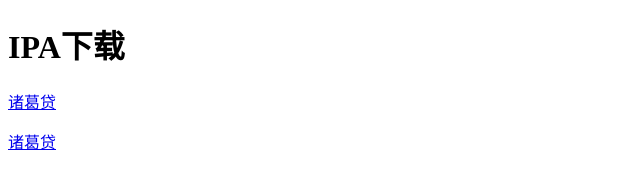
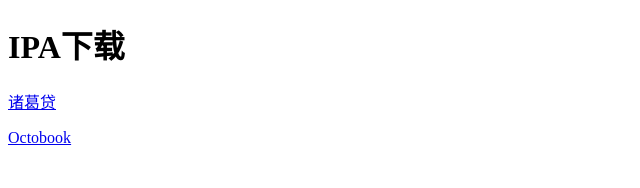
Before and after one commit to zhaozzq/IPA, a plain HTML site: page index.html in a window 1280 px wide. Shown: the full height of the page, 0-640 px from the left. Drawn offline with Linux system fonts and the light colour scheme.

Commit message:
no message

```diff
--- a/index.html
+++ b/index.html
@@ -6,7 +6,7 @@
     </head>
     <body>
         <h1>IPA下载</h1>
-            <p><a href="itms-services://?action=download-manifest&url=https://raw.githubusercontent.com/zhaozzq/IPA/master/manifest.plist">诸葛贷 </a></p>
-            <p><a href="itms-services://?action=download-manifest&url=https://raw.githubusercontent.com/zhaozzq/IPA/master/Octobook/manifest.plist">诸葛贷 </a></p>
+            <p><a href="itms-services://?action=download-manifest&url=https://raw.githubusercontent.com/zhaozzq/IPA/master/manifest.plist">诸葛贷</a></p>
+            <p><a href="itms-services://?action=download-manifest&url=https://raw.githubusercontent.com/zhaozzq/IPA/master/Octobook/manifest.plist">Octobook</a></p>
     </body>
 </html>
```
